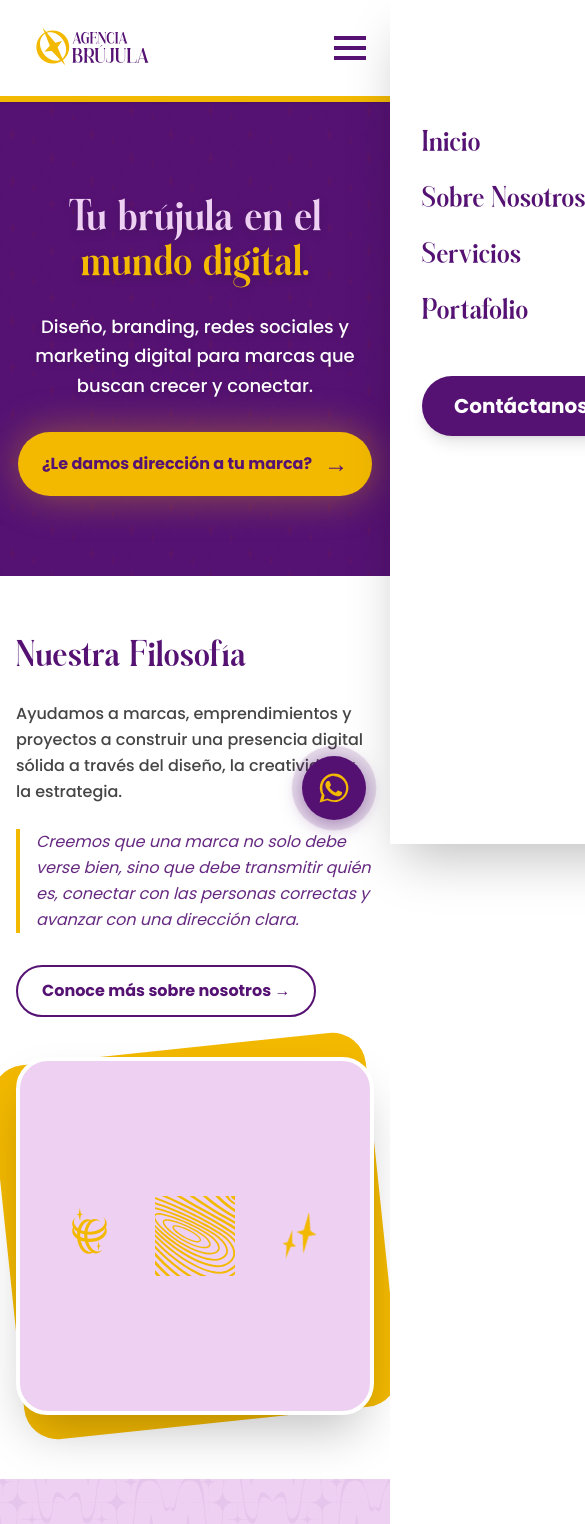
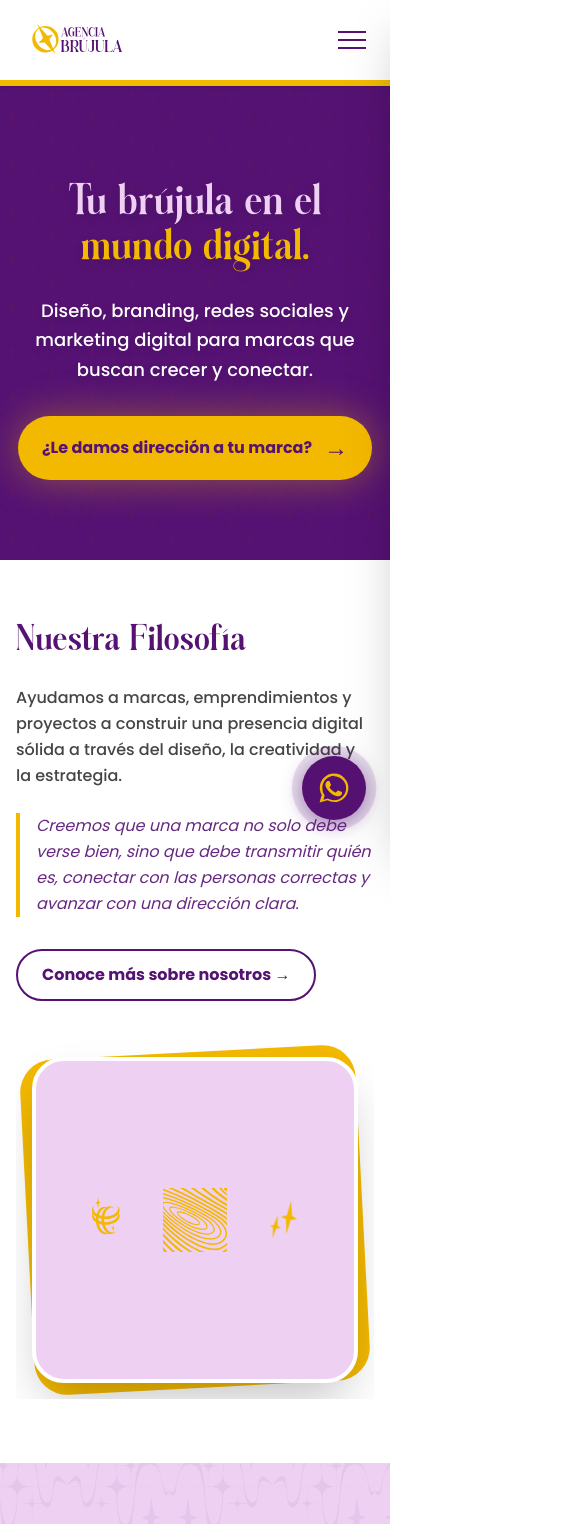
Before and after one commit to DiegoSalsa/AgenciaBrujula, a Next.js app: page / in a window 390 px wide. Shown: the top 1524 px of the page, 585 px wide, since content can reach past the window. Built offline with nearby package versions, Linux system fonts and the light colour scheme.

Commit message:
correcion responsividad moviles

```diff
--- a/app/(public)/page.tsx
+++ b/app/(public)/page.tsx
@@ -41,12 +41,14 @@ export default function Home() {
         </div>
         <div className="container mx-auto px-4 relative z-10">
           <div className="grid md:grid-cols-2 gap-10 md:gap-20 items-center">
-            <div className="relative group order-2 md:order-1">
-              <div className="aspect-square bg-brand-accent rounded-[2rem] md:rounded-[4rem] absolute inset-0 -rotate-6 transform scale-105 group-hover:rotate-0 transition-all duration-700"></div>
-              <div className="aspect-square bg-brand-light rounded-[2rem] md:rounded-[4rem] p-6 sm:p-8 md:p-12 relative flex flex-wrap gap-6 sm:gap-8 md:gap-12 items-center justify-center border-4 border-white shadow-2xl overflow-hidden">
-                <Image src="/images/elements/SIN FONDO/GRAFICOS SVG SIN FONDO_5.svg" alt="Element" width={140} height={140} className="w-20 sm:w-24 md:w-32 h-auto animate-float" />
-                <Image src="/images/elements/SIN FONDO/GRAFICOS SVG SIN FONDO_7.svg" alt="Element" width={140} height={140} className="w-20 sm:w-24 md:w-32 h-auto hover:scale-125 transition-transform" />
-                <Image src="/images/elements/SIN FONDO/GRAFICOS SVG SIN FONDO_9.svg" alt="Element" width={140} height={140} className="w-20 sm:w-24 md:w-32 h-auto animate-spin-slow" />
+            <div className="overflow-hidden p-4 order-2 md:order-1">
+              <div className="relative group">
+                <div className="aspect-square bg-brand-accent rounded-[2rem] md:rounded-[4rem] absolute inset-0 -rotate-3 md:-rotate-6 transform scale-[1.03] md:scale-105 group-hover:rotate-0 transition-all duration-700"></div>
+                <div className="aspect-square bg-brand-light rounded-[2rem] md:rounded-[4rem] p-6 sm:p-8 md:p-12 relative flex flex-wrap gap-6 sm:gap-8 md:gap-12 items-center justify-center border-4 border-white shadow-2xl overflow-hidden">
+                  <Image src="/images/elements/SIN FONDO/GRAFICOS SVG SIN FONDO_5.svg" alt="Element" width={140} height={140} className="w-16 sm:w-24 md:w-32 h-auto animate-float" />
+                  <Image src="/images/elements/SIN FONDO/GRAFICOS SVG SIN FONDO_7.svg" alt="Element" width={140} height={140} className="w-16 sm:w-24 md:w-32 h-auto hover:scale-125 transition-transform" />
+                  <Image src="/images/elements/SIN FONDO/GRAFICOS SVG SIN FONDO_9.svg" alt="Element" width={140} height={140} className="w-16 sm:w-24 md:w-32 h-auto animate-spin-slow" />
+                </div>
               </div>
             </div>
             <div className="order-1 md:order-2">
--- a/app/(public)/sobre-nosotros/page.tsx
+++ b/app/(public)/sobre-nosotros/page.tsx
@@ -38,11 +38,13 @@ export default function SobreNosotros() {
                 </div>
               </div>
             </div>
-            <div className="relative group order-1 md:order-2">
-              <div className="absolute inset-0 bg-brand-accent rounded-[2rem] md:rounded-[3rem] transform rotate-6 group-hover:rotate-12 transition-transform duration-500"></div>
-              <div className="absolute inset-0 bg-brand-light rounded-[2rem] md:rounded-[3rem] transform -rotate-3 group-hover:-rotate-6 transition-transform duration-500 delay-75"></div>
-              <div className="bg-white p-8 md:p-12 rounded-[2rem] md:rounded-[3rem] shadow-2xl relative border-4 border-brand-primary flex flex-col justify-center items-center py-16 md:py-24 min-h-[250px] md:min-h-[400px]">
-                <Image src="/images/logos/principal/LOGO PRINCIPAL BRUJULA SVG_1.svg" alt="Brújula" width={400} height={200} className="w-56 sm:w-64 md:w-80 h-auto group-hover:scale-110 transition-transform duration-500" />
+            <div className="overflow-hidden p-4 order-1 md:order-2">
+              <div className="relative group">
+                <div className="absolute inset-0 bg-brand-accent rounded-[2rem] md:rounded-[3rem] transform rotate-3 md:rotate-6 group-hover:rotate-12 transition-transform duration-500"></div>
+                <div className="absolute inset-0 bg-brand-light rounded-[2rem] md:rounded-[3rem] transform -rotate-2 md:-rotate-3 group-hover:-rotate-6 transition-transform duration-500 delay-75"></div>
+                <div className="bg-white p-8 md:p-12 rounded-[2rem] md:rounded-[3rem] shadow-2xl relative border-4 border-brand-primary flex flex-col justify-center items-center py-16 md:py-24 min-h-[250px] md:min-h-[400px]">
+                  <Image src="/images/logos/principal/LOGO PRINCIPAL BRUJULA SVG_1.svg" alt="Brújula" width={400} height={200} className="w-56 sm:w-64 md:w-80 h-auto group-hover:scale-110 transition-transform duration-500" />
+                </div>
               </div>
             </div>
           </div>
--- a/app/globals.css
+++ b/app/globals.css
@@ -29,10 +29,14 @@
 }
 
 @layer base {
+  html {
+    overflow-x: hidden;
+  }
   body {
     background-color: var(--background);
     color: var(--foreground);
     font-family: var(--font-poppins), sans-serif;
+    overflow-x: hidden;
   }
   h1, h2, h3, h4, h5, h6 {
     font-family: var(--font-baihgale), serif;
--- a/components/Header.tsx
+++ b/components/Header.tsx
@@ -9,14 +9,14 @@ export default function Header() {
 
   return (
     <header className="sticky top-0 z-50 w-full bg-white/95 backdrop-blur-md border-b-[6px] border-brand-accent shadow-sm">
-      <div className="container mx-auto px-4 h-24 md:h-28 flex items-center justify-between">
-        <Link href="/" className="flex items-center gap-2 transform hover:scale-105 transition-transform origin-left z-50" onClick={() => setIsOpen(false)}>
+      <div className="container mx-auto px-4 h-20 md:h-28 flex items-center justify-between">
+        <Link href="/" className="flex items-center gap-2 transform hover:scale-105 transition-transform origin-left z-[60]" onClick={() => setIsOpen(false)}>
           <Image
             src="/images/logos/principal/LOGO PRINCIPAL BRUJULA SVG_1.svg"
             alt="Agencia Brújula Logo"
             width={400}
             height={100}
-            className="w-40 md:w-64 h-auto"
+            className="w-32 sm:w-40 md:w-64 h-auto"
             priority
           />
         </Link>
@@ -37,35 +37,35 @@ export default function Header() {
 
         {/* Mobile Toggle */}
         <button
-          className="md:hidden z-50 p-2 text-brand-primary"
+          className="md:hidden z-[60] p-2 text-brand-primary"
           onClick={() => setIsOpen(!isOpen)}
           aria-label="Toggle menu"
         >
           <div className="space-y-1.5">
-            <span className={`block w-8 h-1 bg-current transition-transform duration-300 ${isOpen ? "rotate-45 translate-y-2.5" : ""}`}></span>
-            <span className={`block w-8 h-1 bg-current transition-opacity duration-300 ${isOpen ? "opacity-0" : ""}`}></span>
-            <span className={`block w-8 h-1 bg-current transition-transform duration-300 ${isOpen ? "-rotate-45 -translate-y-2.5" : ""}`}></span>
+            <span className={`block w-7 h-0.5 bg-current transition-transform duration-300 ${isOpen ? "rotate-45 translate-y-2" : ""}`}></span>
+            <span className={`block w-7 h-0.5 bg-current transition-opacity duration-300 ${isOpen ? "opacity-0" : ""}`}></span>
+            <span className={`block w-7 h-0.5 bg-current transition-transform duration-300 ${isOpen ? "-rotate-45 -translate-y-2" : ""}`}></span>
           </div>
         </button>
 
         {/* Mobile Sidebar Overlay */}
         <div
-          className={`fixed inset-0 bg-brand-primary/40 backdrop-blur-sm transition-opacity duration-300 md:hidden z-40 ${isOpen ? "opacity-100" : "opacity-0 pointer-events-none"}`}
+          className={`fixed inset-0 bg-black/40 backdrop-blur-sm transition-opacity duration-300 md:hidden z-40 ${isOpen ? "opacity-100" : "opacity-0 pointer-events-none"}`}
           onClick={() => setIsOpen(false)}
         />
 
         {/* Mobile Sidebar */}
         <aside
-          className={`fixed top-0 right-0 h-[100dvh] w-4/5 max-w-sm bg-white shadow-2xl transition-transform duration-300 ease-in-out transform md:hidden z-40 flex flex-col pt-32 px-8 gap-8 ${isOpen ? "translate-x-0" : "translate-x-full"}`}
+          className={`fixed top-0 right-0 h-[100dvh] w-4/5 max-w-xs bg-white shadow-2xl transition-transform duration-300 ease-in-out transform md:hidden z-50 flex flex-col pt-24 px-8 gap-6 ${isOpen ? "translate-x-0" : "translate-x-full"}`}
         >
-          <nav className="flex flex-col gap-6 text-2xl font-title text-brand-primary">
+          <nav className="flex flex-col gap-5 text-xl font-title text-brand-primary">
             <Link href="/" onClick={() => setIsOpen(false)} className="hover:text-brand-accent transition-colors">Inicio</Link>
             <Link href="/sobre-nosotros" onClick={() => setIsOpen(false)} className="hover:text-brand-accent transition-colors">Sobre Nosotros</Link>
             <Link href="/servicios" onClick={() => setIsOpen(false)} className="hover:text-brand-accent transition-colors">Servicios</Link>
             <Link href="/portafolio" onClick={() => setIsOpen(false)} className="hover:text-brand-accent transition-colors">Portafolio</Link>
           </nav>
           <div className="mt-4">
-            <Link href="/contacto" onClick={() => setIsOpen(false)} className="inline-block bg-brand-primary text-white px-8 py-4 rounded-full text-xl font-bold shadow-lg hover:bg-brand-accent hover:text-brand-primary transition-all">
+            <Link href="/contacto" onClick={() => setIsOpen(false)} className="inline-block bg-brand-primary text-white px-6 py-3 rounded-full text-lg font-bold shadow-lg hover:bg-brand-accent hover:text-brand-primary transition-all">
               Contáctanos →
             </Link>
           </div>
```
